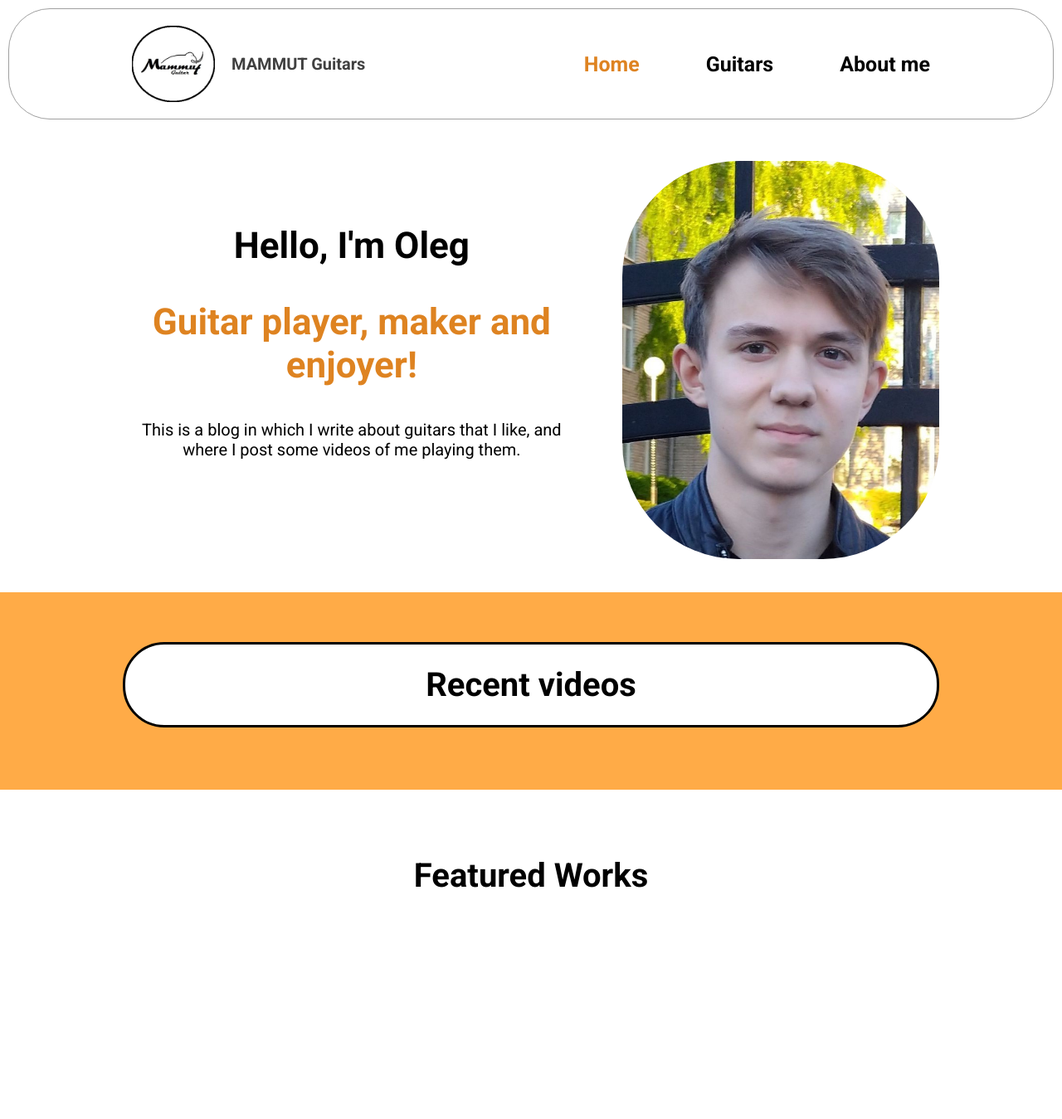
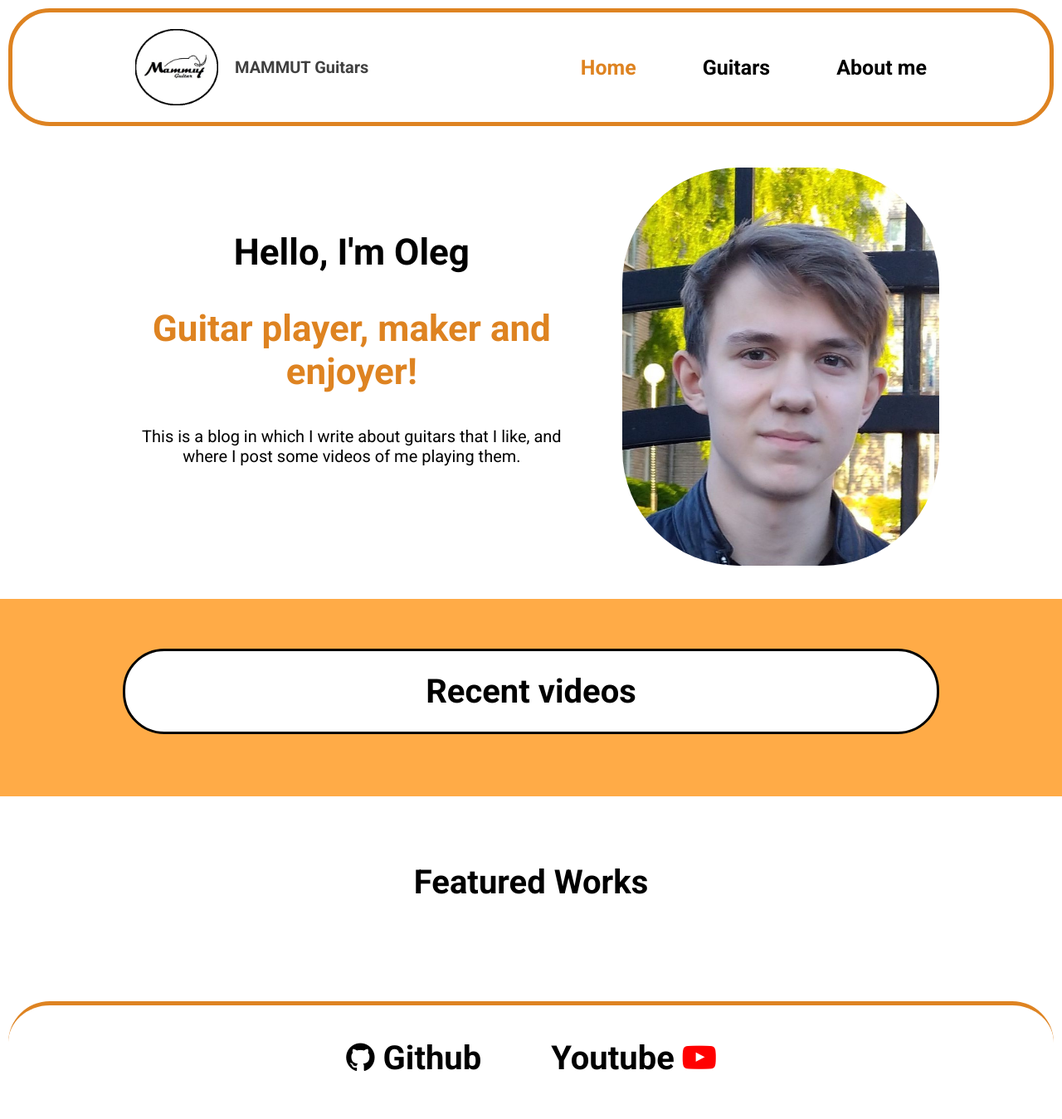
Before and after one commit to JktuJQ/MammutGuitars, a Flask app: template frontend/templates/index.html in a window 1280 px wide. Shown: the whole page at 83% size. Before the commit the page ends 1070 px from the top, so only its background shows below. Run offline with Flask 3, Linux system fonts and the light colour scheme; the template is opened without the code that fills it, so the values that code supplies are empty; some libraries are stand-ins or nearby versions.

Commit message:
Implemented footer for index page
Implemented footer for index page with links to my socials.

```diff
--- /dev/null
+++ b/frontend/static/css/footer.css
@@ -0,0 +1,26 @@
+footer {
+    padding: 40px 50px;
+    margin: 10px;
+
+    display: flex;
+    flex-direction: column;
+    align-items: center;
+
+    background-color: #FFFFFF;
+    font-weight: 600;
+
+    border-top: 5px solid #DE8321;
+    border-radius: 50px;
+}
+
+footer .social-links a {
+    margin-left: 40px;
+    margin-right: 40px;
+
+    font-size: 40px;
+
+    transition: color 0.3s ease;
+}
+footer a:hover {
+    color: #DE8321;
+}
--- a/frontend/static/css/navbar.css
+++ b/frontend/static/css/navbar.css
@@ -10,7 +10,7 @@ nav {
     background-color: #FFFFFF;
     font-weight: 600;
 
-    border: 1px solid #A0A0A0;
+    border: 5px solid #DE8321;
     border-radius: 50px;
 }
 
--- a/frontend/static/css/recent.css
+++ b/frontend/static/css/recent.css
@@ -38,6 +38,7 @@
 .recent .videos .video {
     padding: 24px;
     width: 460px;
+    height: 400px;
 
     align-items: center;
     text-align: center;
@@ -46,4 +47,5 @@
 }
 .recent .videos .video iframe {
     width: 400px;
+    height: 300px;
 }
--- a/frontend/templates/index.html
+++ b/frontend/templates/index.html
@@ -6,11 +6,13 @@
 
     <meta name="viewport" content="width=device-width, initial-scale=1">
 
+    <link rel="stylesheet" href="https://cdnjs.cloudflare.com/ajax/libs/font-awesome/4.0.0/css/font-awesome.min.css">
     <link rel="stylesheet" href="{{ url_for('static', filename='css/style.css') }}">
     <link rel="stylesheet" href="{{ url_for('static', filename='css/navbar.css') }}">
     <link rel="stylesheet" href="{{ url_for('static', filename='css/info.css') }}">
     <link rel="stylesheet" href="{{ url_for('static', filename='css/recent.css') }}">
     <link rel="stylesheet" href="{{ url_for('static', filename='css/featured.css') }}">
+    <link rel="stylesheet" href="{{ url_for('static', filename='css/footer.css') }}">
     <script src="{{ url_for('static', filename='js/app.js') }}" defer></script>
 
     <title>MAMMUT Guitars</title>
@@ -79,6 +81,13 @@
         </div>
     </div>
 
+    <footer>
+        <div class="social-links">
+            <a href="https://github.com/JktuJQ"><i class="fa fa-github"></i>&nbsp;Github</a>
+            <a href="https://www.youtube.com/channel/UCNW8LgJ3hAJvfXnWZWKjrMQ">Youtube&nbsp;<i class="fa fa-youtube-play" style="color:#FF0000"></i></a>
+        </div>
+    </footer>
+
 </body>
 
 </html>
```
